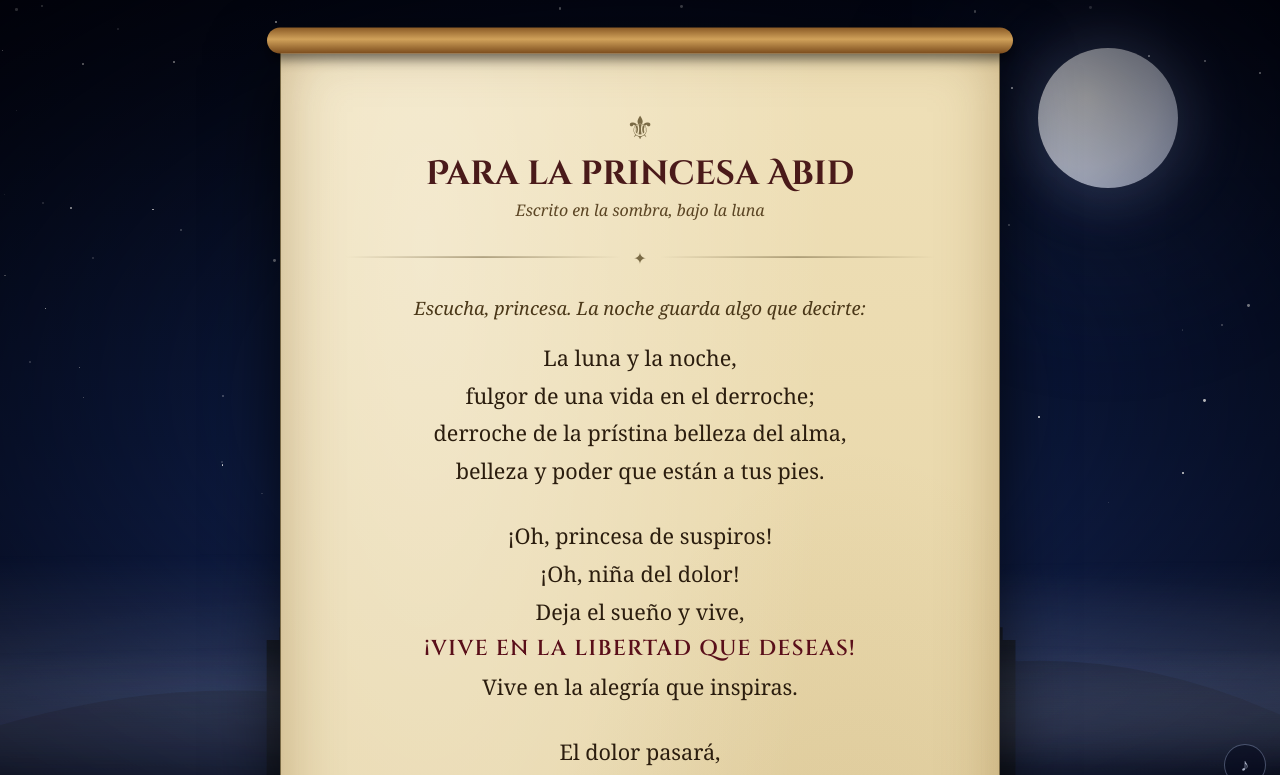
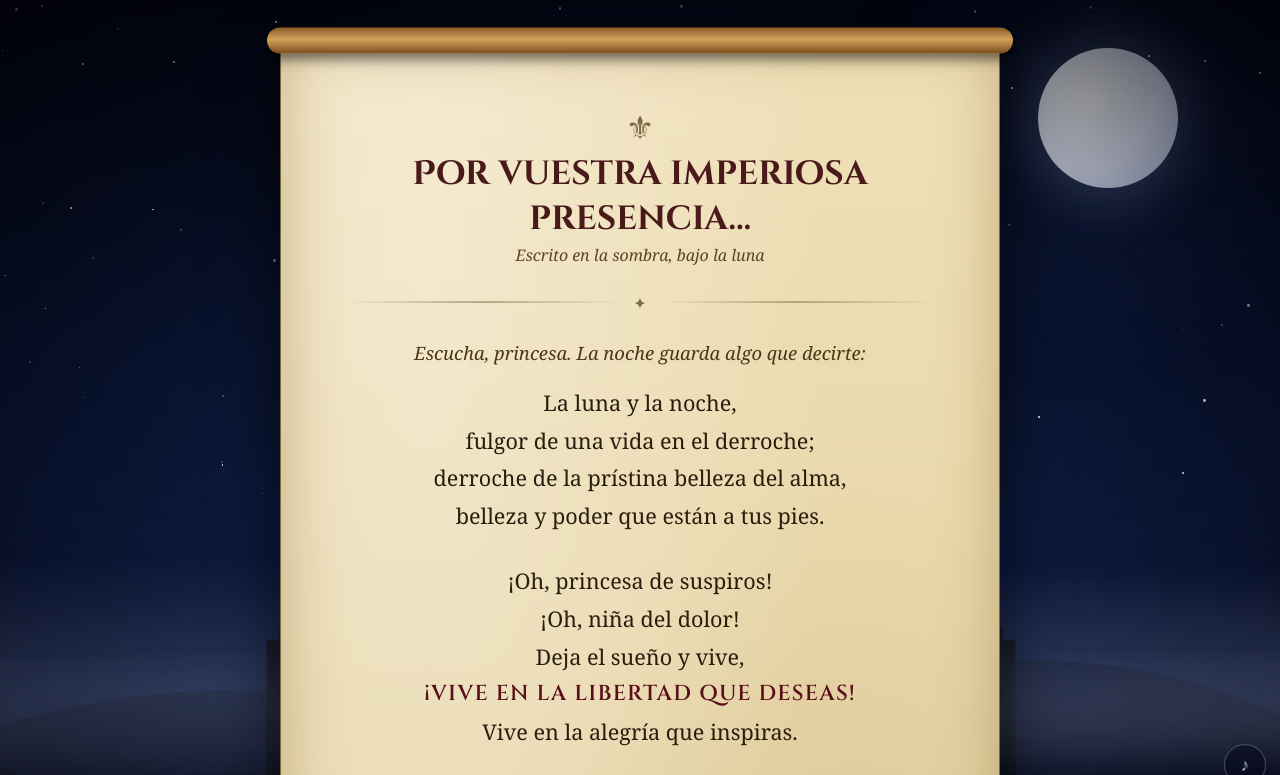
Before and after one commit to Shauanth/carta-luna-626de5af2db8, a plain HTML site: page index.html in a window 1280 px wide. Both pictures are taken after a click on the button "Romper el sello y abrir la carta". Shown: the top 775 px of the page. Drawn offline with Linux system fonts and the light colour scheme; a web font is replaced by a local one.

Commit message:
Nuevo encabezado de la carta
Co-Authored-By: Claude Sonnet 5.5 <noreply@anthropic.com>

```diff
--- a/index.html
+++ b/index.html
@@ -212,7 +212,7 @@
   <article class="scroll">
     <header class="head">
       <div class="crest">⚜</div>
-      <h2>Para la princesa Abid</h2>
+      <h2>Por vuestra imperiosa presencia…</h2>
       <div class="sub">Escrito en la sombra, bajo la luna</div>
     </header>
 
```
